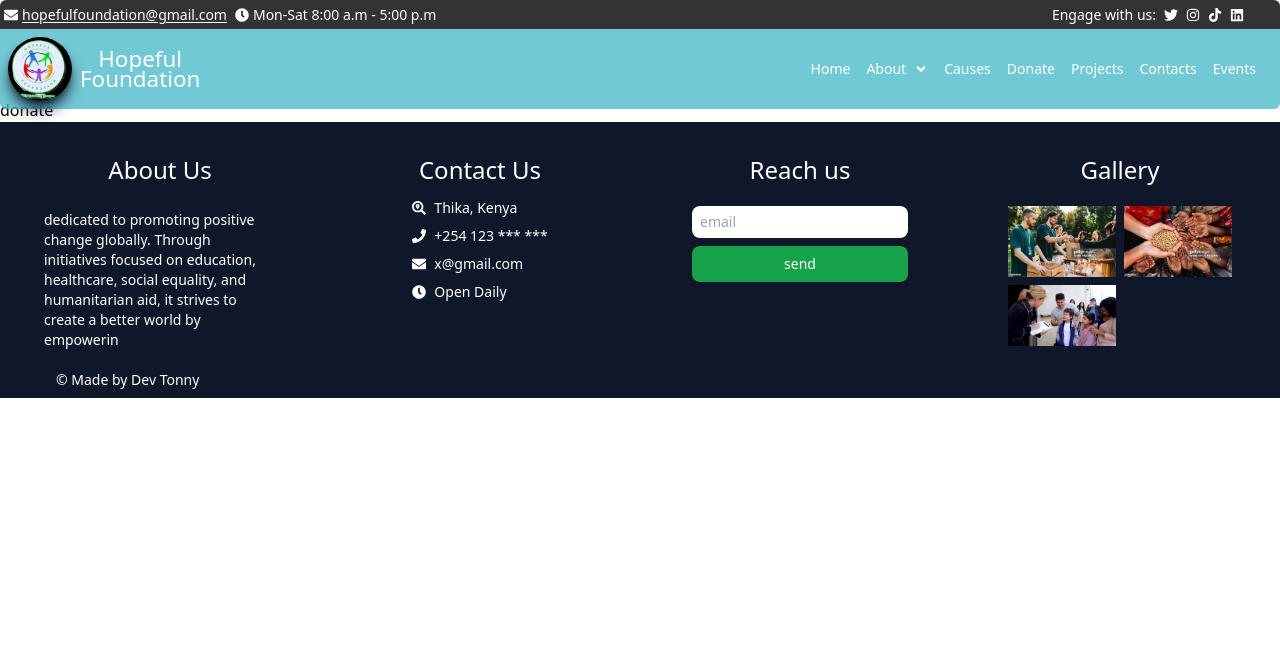
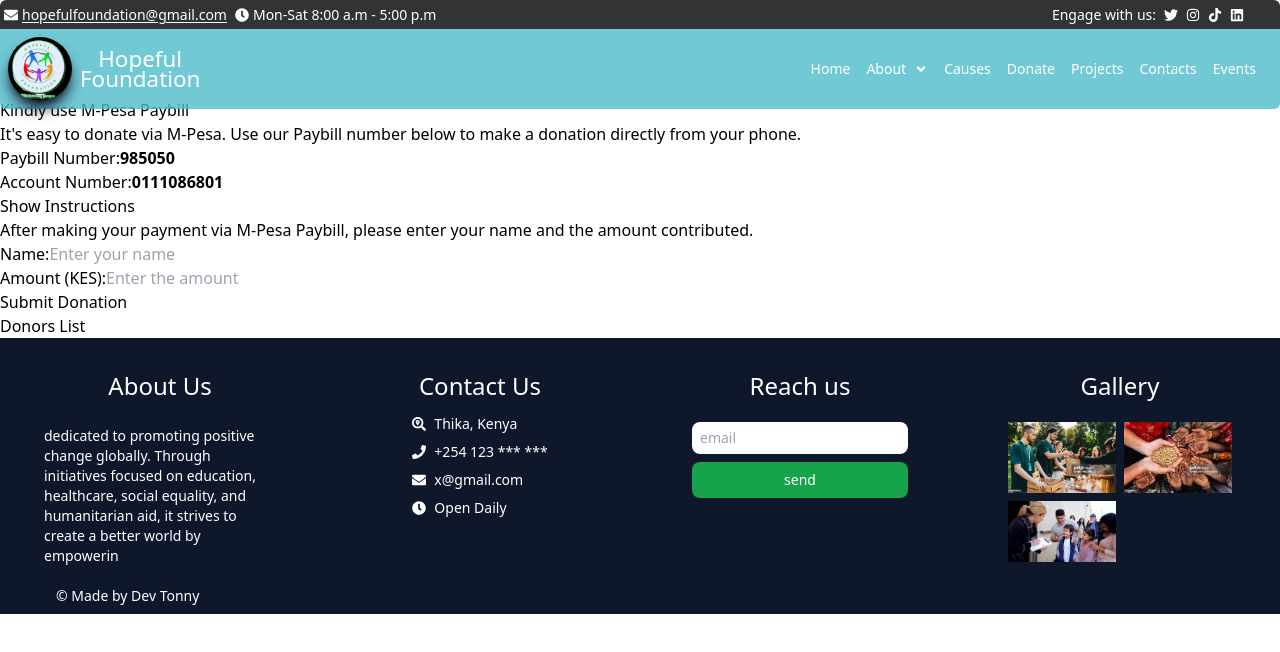
Before and after one commit to Anthony-mbaya/charity-site, a React (Vite) app: page /donate in a window 1280 px wide. Shown: the top 652 px of the page. Built offline with nearby package versions, Linux system fonts and the light colour scheme.

Commit message:
modified donate page

```diff
--- a/src/pages/donate.jsx
+++ b/src/pages/donate.jsx
@@ -1,14 +1,133 @@
 import { PlatformLinks } from "../components/platformlinks";
 import { Navbar } from "../components/navbar";
 import { Footer } from "../components/footer";
+import { useState } from "react";
 export const Donate = () => {
   return (
     <div className="home-container">
       {/* homepage componets - formal layout */}
       <PlatformLinks />
       <Navbar />
-      <h1>donate</h1>
+      <Payment />
       <Footer />
     </div>
   );
 };
+
+function Payment() {
+  const [showInst, setShowInst] = useState(false);
+  const [name, setName] = useState("");
+  const [amount, setAmount] = useState('');
+  const [donations, setDonations] = useState([]);
+  const toggleShowInst = () => {
+    setShowInst(!showInst);
+  };
+  const handleSubmit = (e) => {
+    e.preventDefault();
+    if (name && amount) {
+      const newDonation = { name, amount };
+      setDonations([...donations, newDonation]); // Add the new donation to the state
+      setName(""); // Clear the input fields
+      setAmount("");
+    } else {
+      alert("Please enter both name and amount.");
+    }
+  };
+  function Instructions() {
+    return (
+      <section
+        className={`paybill-instructions ${showInst ? "block" : "hidden"}`}
+      >
+        <h2>How to Donate</h2>
+        <ol>
+          <li>Go to M-Pesa on your mobile phone.</li>
+          <li>
+            Select <strong>Lipa na M-Pesa</strong> and choose{" "}
+            <strong>Paybill</strong>.
+          </li>
+          <li>
+            Enter our Paybill number <strong>123456</strong>.
+          </li>
+          <li>For account number, enter your phone number or "Donation".</li>
+          <li>Input the amount you wish to donate.</li>
+          <li>Confirm and enter your M-Pesa PIN to complete the donation.</li>
+        </ol>
+      </section>
+    );
+  }
+  function ConfirmMsg() {
+    return (
+      <section className="donation-confirmation">
+        <h2>Thank You for Your Donation!</h2>
+        <p>
+          Your donation of KES {amount} via M-Pesa has been received. We
+          appreciate your support in helping us achieve our mission.
+        </p>
+      </section>
+    );
+  }
+  return (
+    <div className="paybill_donation">
+      <h2>Kindly use M-Pesa Paybill</h2>
+      <p>
+        It's easy to donate via M-Pesa. Use our Paybill number below to make a
+        donation directly from your phone.
+      </p>
+      <span>
+        <p>
+          Paybill Number:<strong>985050</strong>{" "}
+        </p>
+        <p>
+          Account Number:<strong>0111086801</strong>
+        </p>
+      </span>
+      <button onClick={toggleShowInst}>
+        {" "}
+        {showInst ? "Hide" : "Show"} Instructions{" "}
+      </button>
+      <Instructions />
+
+      <p>
+        After making your payment via M-Pesa Paybill, please enter your name and
+        the amount contributed.
+      </p>
+
+      {/* Donation Form */}
+      <form onSubmit={handleSubmit}>
+        <div>
+          <label>Name:</label>
+          <input
+            type="text"
+            value={name}
+            onChange={(e) => setName(e.target.value)}
+            placeholder="Enter your name"
+            required
+          />
+        </div>
+        <div>
+          <label>Amount (KES):</label>
+          <input
+            type="number"
+            value={amount}
+            onChange={(e) => setAmount(e.target.value)}
+            placeholder="Enter the amount"
+            required
+          />
+        </div>
+        <button type="submit">Submit Donation</button>
+      </form>
+
+      {/* Display the list of donations */}
+      <div className="donation-list">
+        <h2>Donors List</h2>
+        <ul>
+          {donations.map((donation, index) => (
+            <li key={index}>
+              {donation.name} contributed KES {donation.amount}
+            </li>
+          ))}
+        </ul>
+      </div>
+    </div>
+  );
+}
```
Also changed, not shown: src/components/info_section.jsx (deleted).
